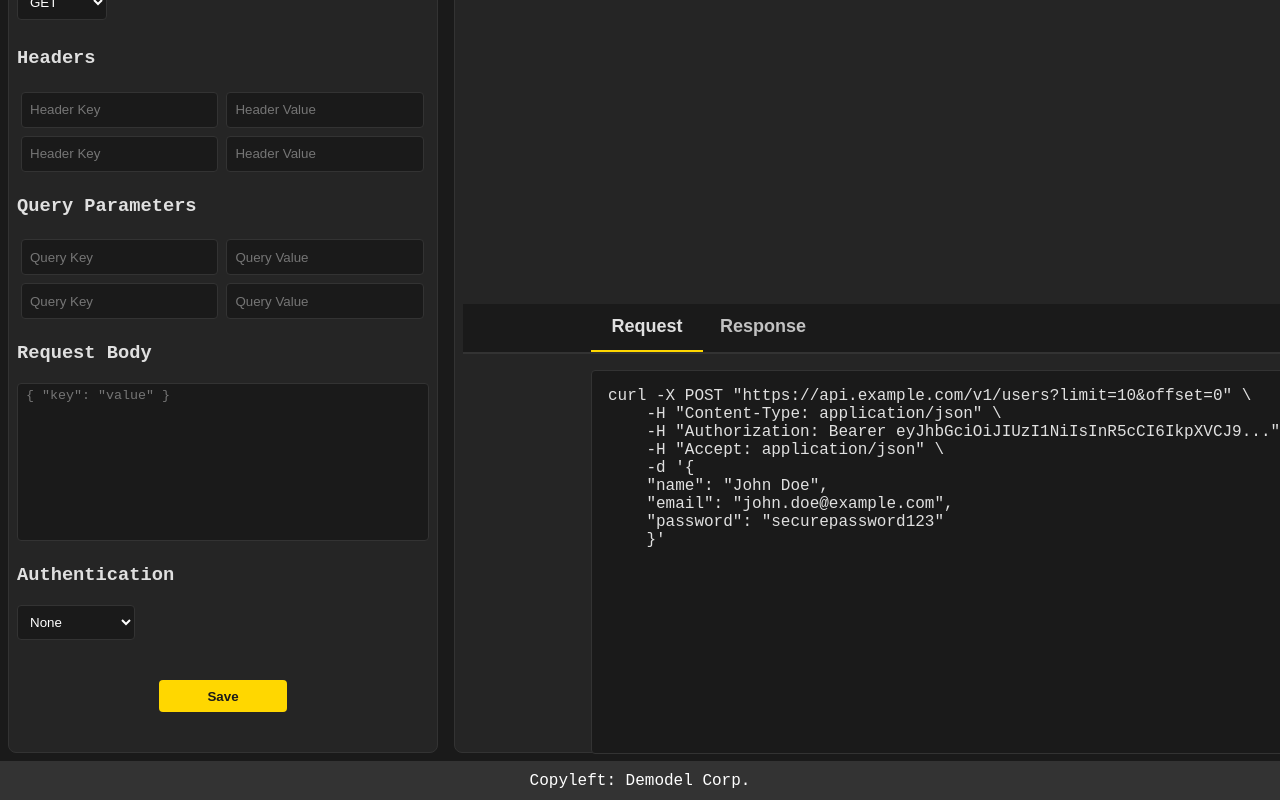
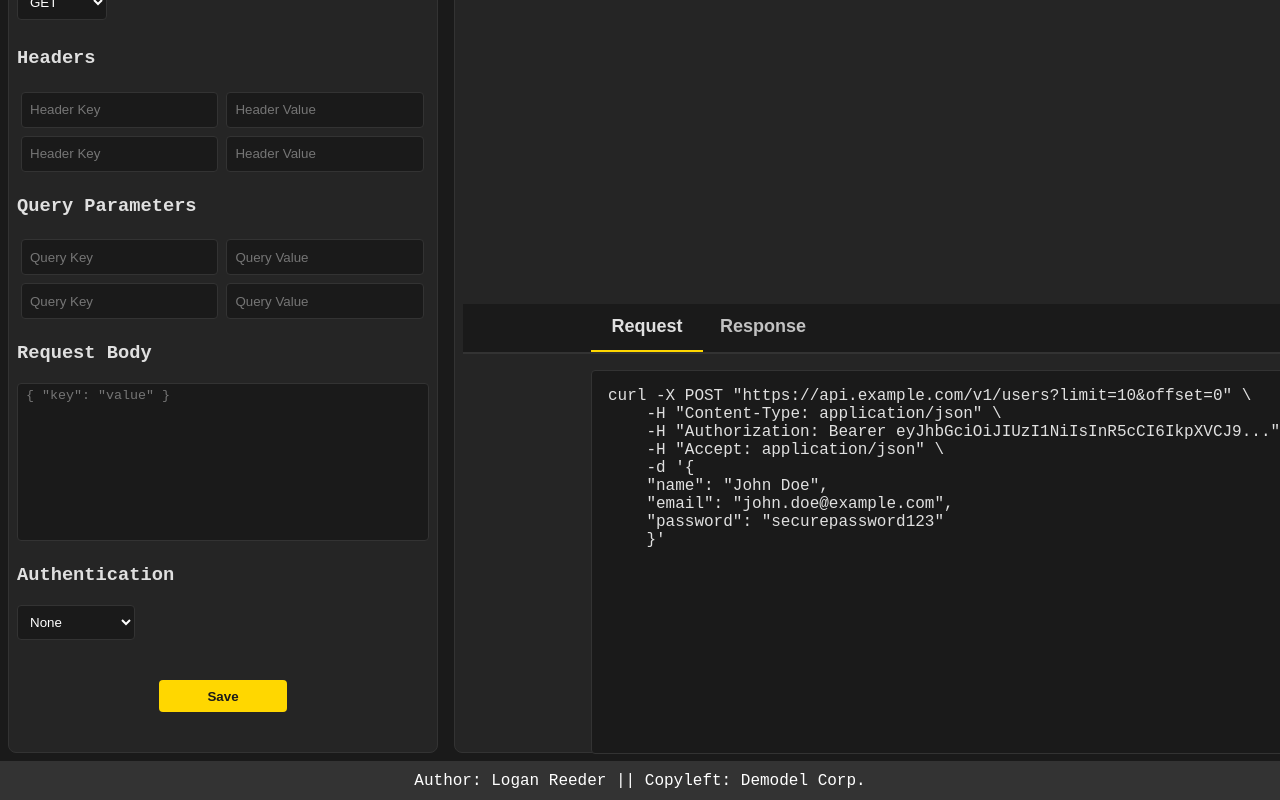
Before and after one commit to logscore/startup, a React (Vite) app: page / in a window 1280 px wide. Shown: the part 251-1051 px from the top of the page. Built offline with nearby package versions, Linux system fonts and the light colour scheme.

Commit message:
Added my name to the footer, and an apostraphe in the word wouldn't

```diff
--- a/components/layout/Footer.jsx
+++ b/components/layout/Footer.jsx
@@ -1,7 +1,7 @@
 import React from 'react';
 
 function Footer() {
-    return <footer>Copyleft: Demodel Corp.</footer>;
+    return <footer>Author: Logan Reeder || Copyleft: Demodel Corp.</footer>;
 }
 
 export default Footer;
--- a/src/login/Login.tsx
+++ b/src/login/Login.tsx
@@ -29,7 +29,7 @@ function LogIn() {
                         id='email'
                         className='signin-box'
                         placeholder='Your Email'
-                        onChange={e => setEmail(e.target.value)} // Had to look this one up because text wouldnt show up when typed in on the last implementation
+                        onChange={e => setEmail(e.target.value)} // Had to look this one up because text wouldn't show up when typed in on the last implementation
                     />
                 </div>
                 <div className='password'>
@@ -40,7 +40,7 @@ function LogIn() {
                         id='password'
                         className='signin-box'
                         placeholder='Secure Password'
-                        onChange={e => setPassword(e.target.value)} // Had to look this one up because text wouldnt show up when typed in on the last implementation
+                        onChange={e => setPassword(e.target.value)} // Had to look this one up because text wouldn't show up when typed in on the last implementation
                     />
                 </div>
                 <button type='submit' className='signin_button'>
```
